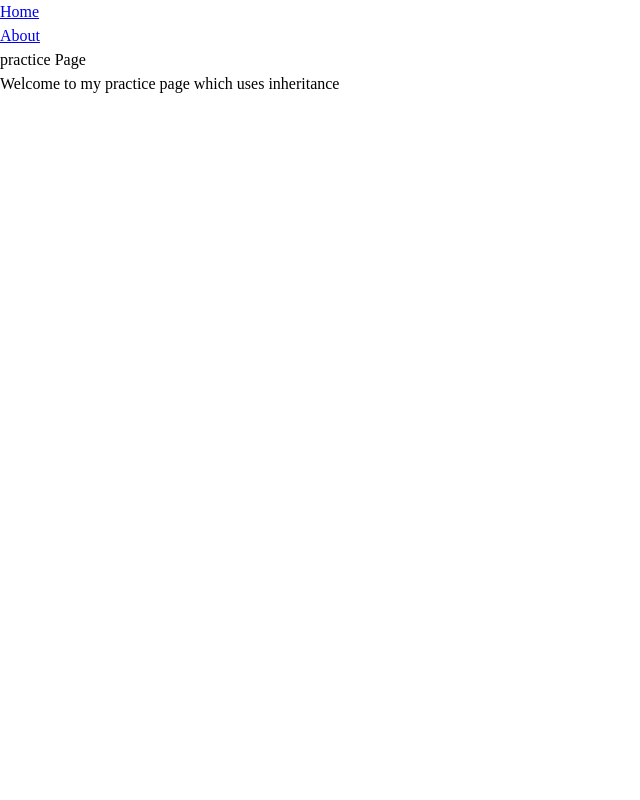
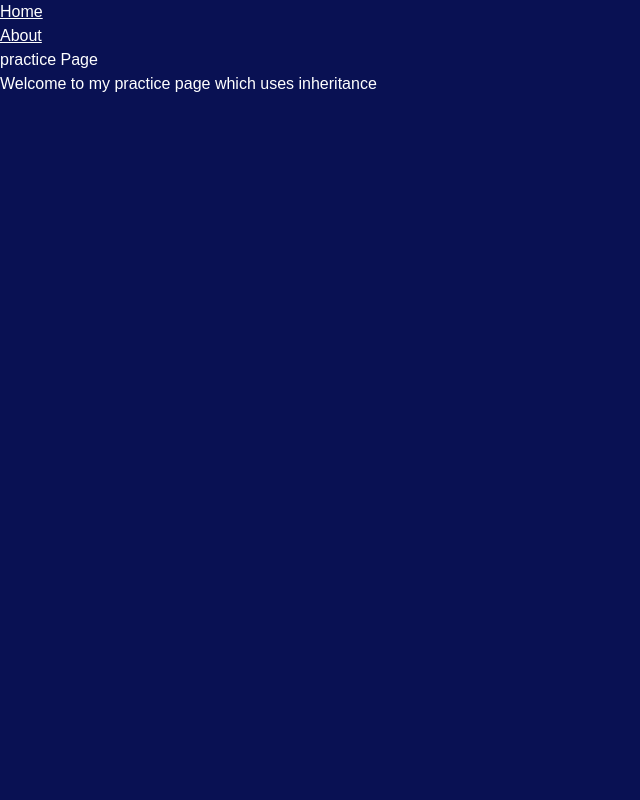
Before and after one commit to WeraGitHub/SkyProject, a Flask app: page /practice in a window 1280 px wide. Shown: the whole page, without its empty margins (0-640 px from the left). Run offline with Flask 2, Linux system fonts and the light colour scheme.

Commit message:
Start on the styling

```diff
--- a/application/static/styles.css
+++ b/application/static/styles.css
@@ -71,3 +71,11 @@ svg {
 
 
 /* The custom styling starts here */
+html {
+    background-color: rgb(9, 17, 83);
+    font-family: sans-serif;
+    color: white;
+}
+a {
+    color: white;
+}
```
